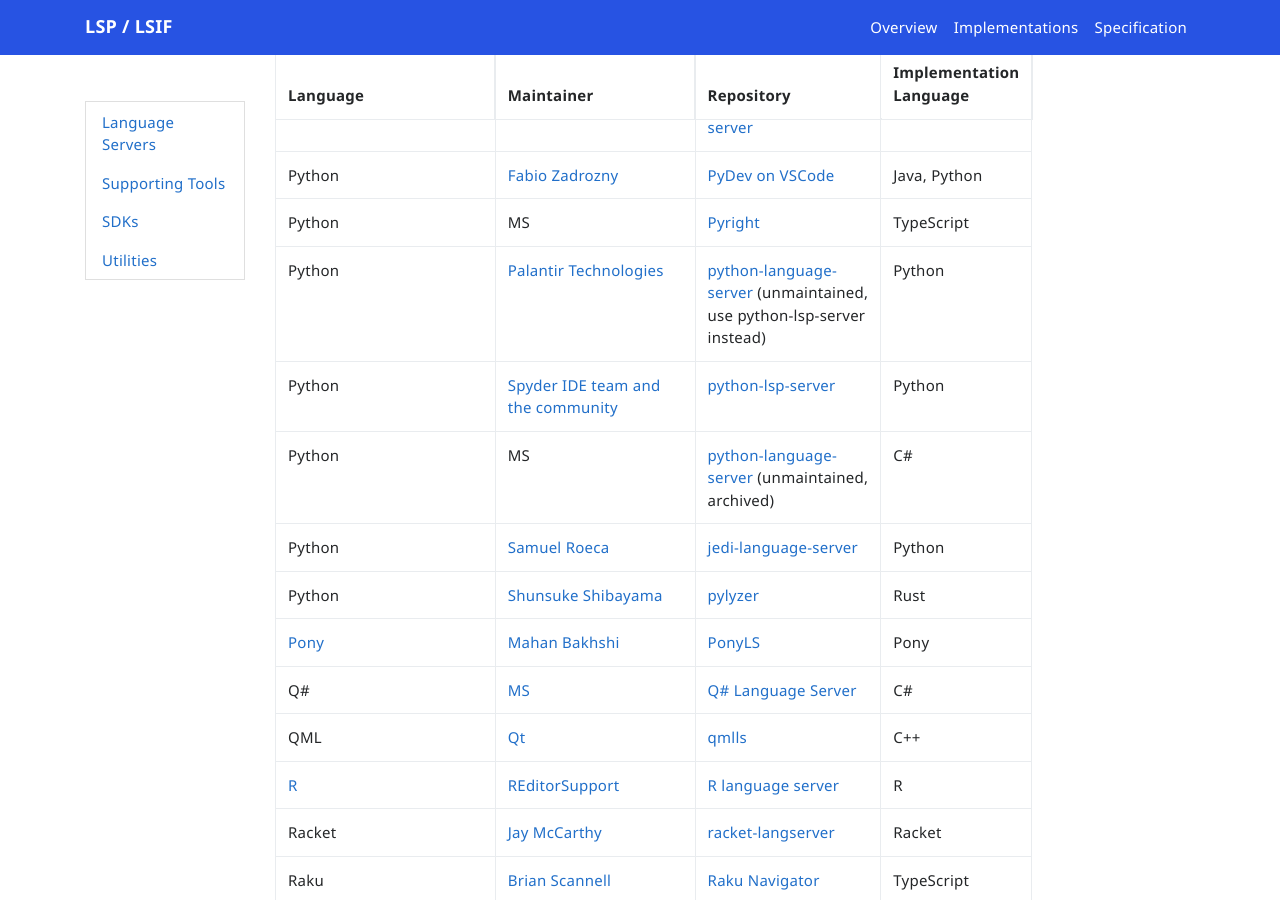
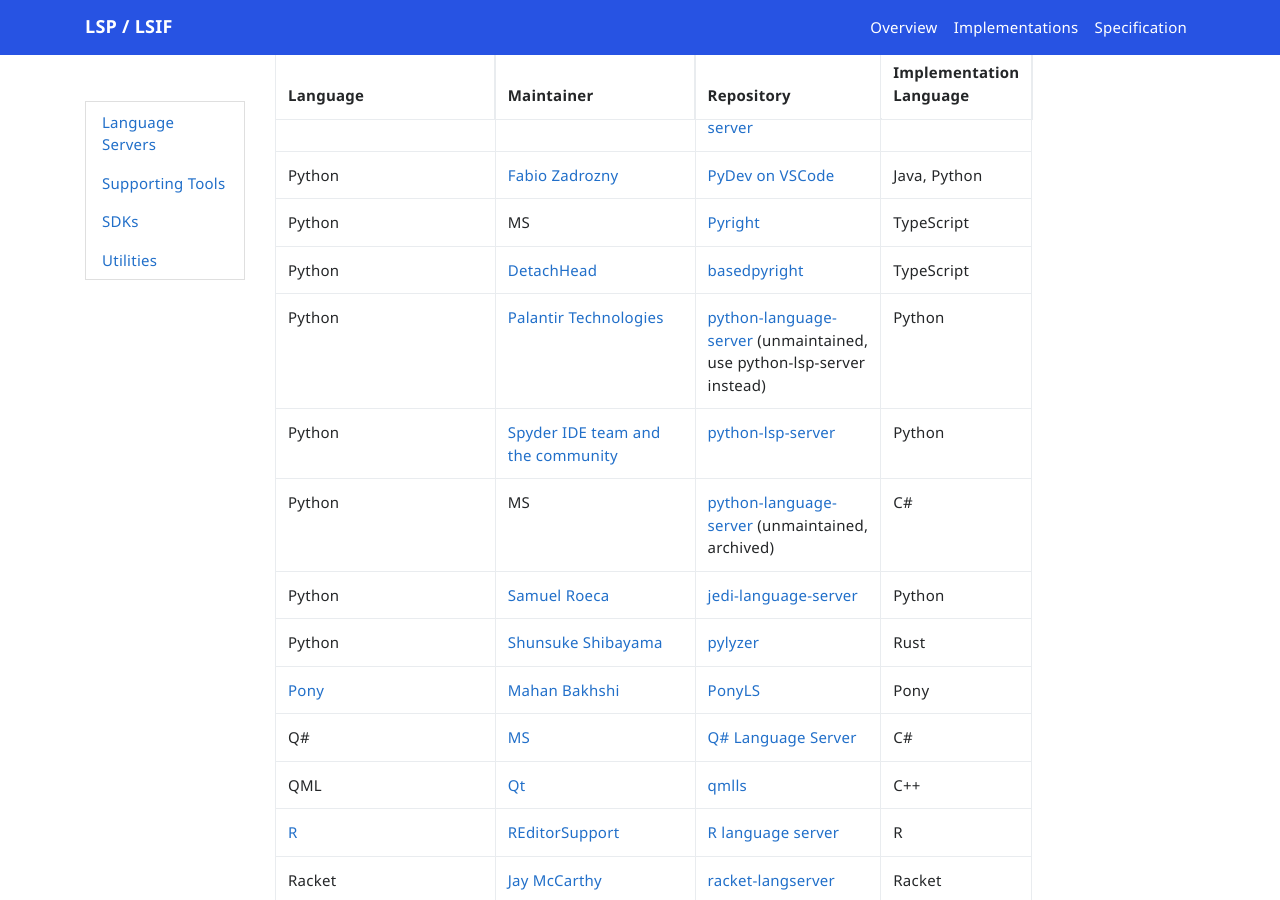
Before and after one commit to microsoft/language-server-protocol, a Jekyll site: the page built from _implementors/servers.md, in a window 1280 px wide and 900 px high, scrolled down 8750 px. Built offline with Jekyll 4.4.1, drawn with Linux system fonts in a browser that asks for light colours; nearby versions of some CDN libraries; comment, search, counter and statistics services are not loaded.

Commit message:
add basedpyright (#1913)
add-basedpyright

```diff
--- a/_implementors/servers.md
+++ b/_implementors/servers.md
@@ -163,6 +163,7 @@
 | Puppet| [Lingua Pupuli](https://github.com/lingua-pupuli) | [puppet language server](https://github.com/lingua-pupuli/puppet-editor-services) | Ruby |
 | Python| [Fabio Zadrozny](https://github.com/fabioz/) | [PyDev on VSCode](http://www.pydev.org/vscode/index.html) | Java, Python |
 | Python | MS | [Pyright](https://github.com/microsoft/pyright) | TypeScript |
+| Python | [DetachHead](https://github.com/DetachHead) | [basedpyright](https://github.com/DetachHead/basedpyright) | TypeScript |
 | Python| [Palantir Technologies](https://github.com/palantir) | [python-language-server](https://github.com/palantir/python-language-server) (unmaintained, use python-lsp-server instead) | Python |
 | Python| [Spyder IDE team and the community](https://github.com/python-lsp) | [python-lsp-server](https://github.com/python-lsp/python-lsp-server) | Python |
 | Python | MS | [python-language-server](https://github.com/Microsoft/python-language-server) (unmaintained, archived) | C# |
```
